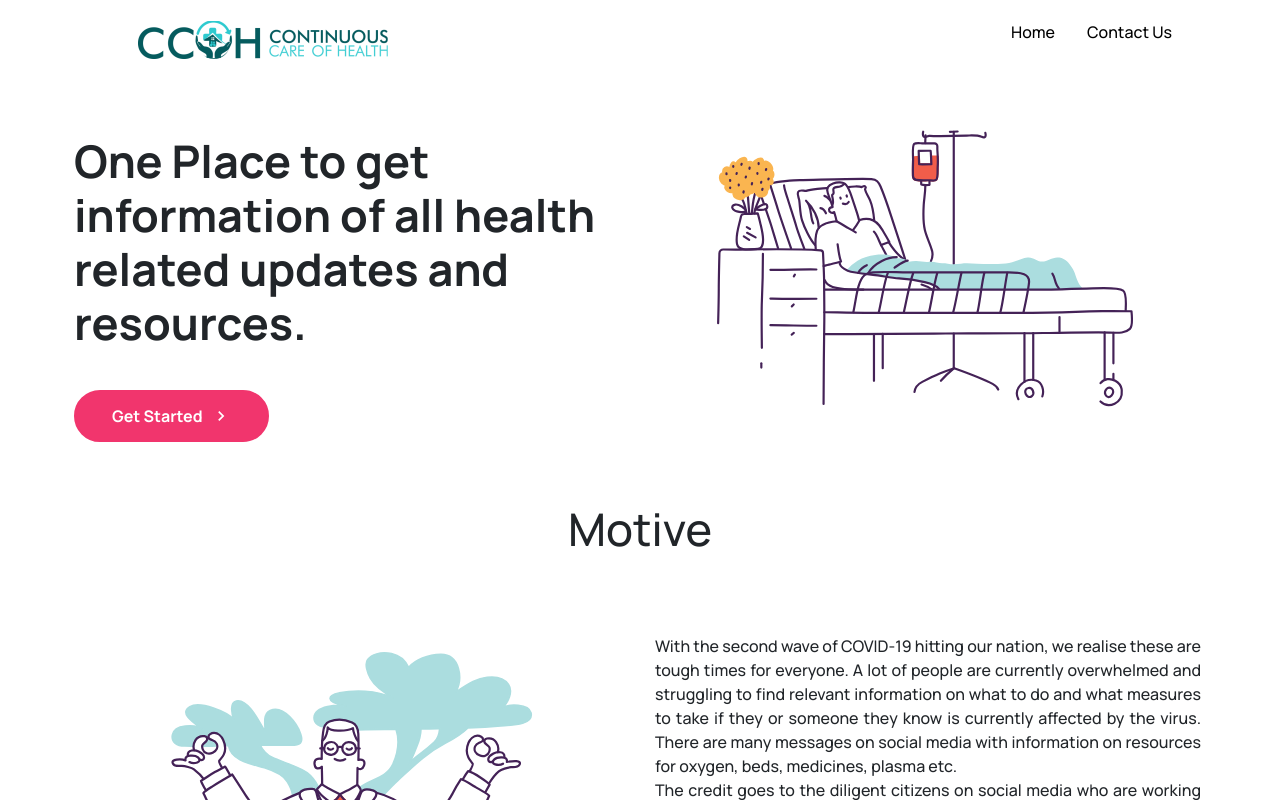
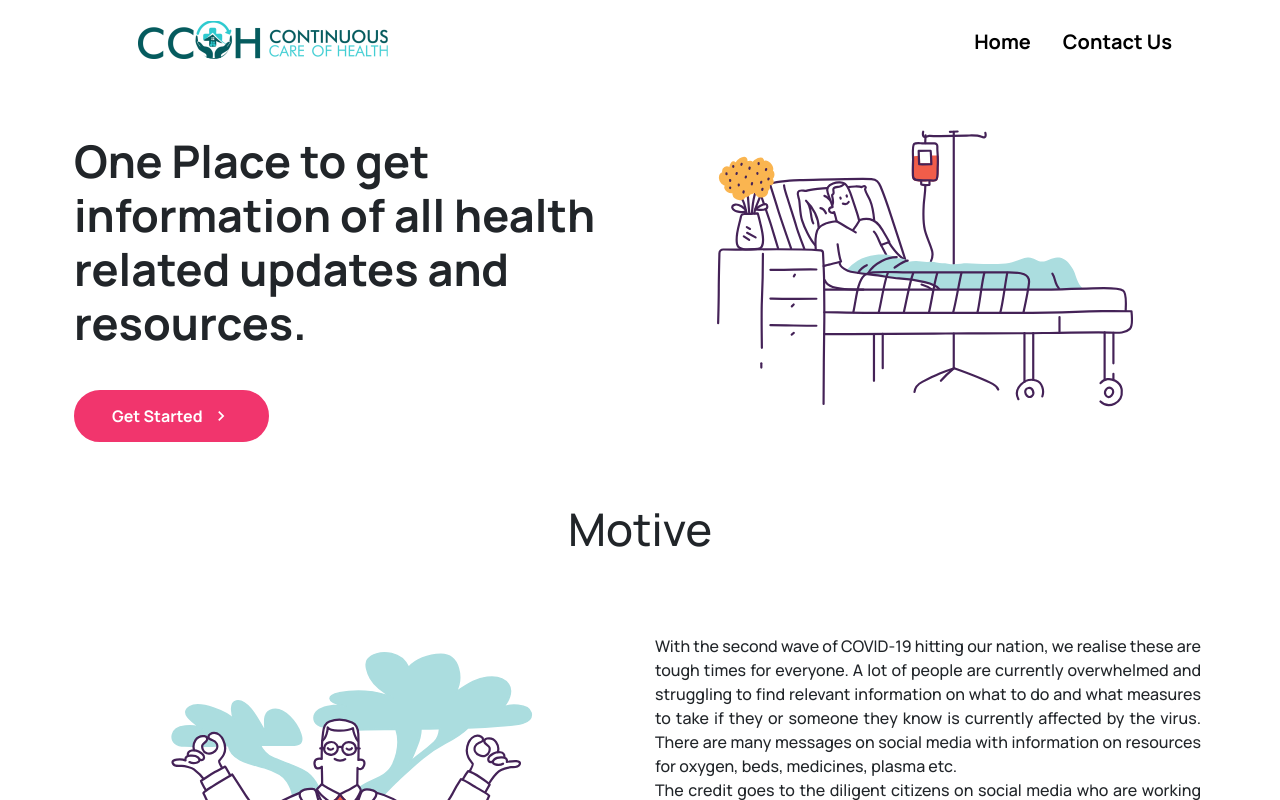
Before and after one commit to jerrycode06/amu-ccoh, a React (Create React App) app: page / in a window 1280 px wide. Shown: the top 800 px of the page. Built offline with nearby package versions, Linux system fonts and the light colour scheme.

Commit message:
fixed all links text decorations

```diff
--- a/public/index.html
+++ b/public/index.html
@@ -2,7 +2,7 @@
 <html lang="en">
   <head>
     <meta charset="utf-8" />
-    <link rel="icon" href="%PUBLIC_URL%/images/icon-logo.png" />
+    <link rel="icon" href="%PUBLIC_URL%/icon-logo.png" />
     <meta name="viewport" content="width=device-width, initial-scale=1" />
     <meta name="theme-color" content="#000000" />
     <meta
--- a/src/App.css
+++ b/src/App.css
@@ -38,9 +38,16 @@
   padding: 5px;
   text-decoration: none;
   border: 2px solid #f1356d;
-  border-radius: 5px;
+  border-radius: 10px;
   background-color: #f1356d;
   color: white;
+  transition: 0.3s ease-in-out;
+}
+
+.listgroup a:hover {
+  text-decoration: none;
+  background-color: white;
+  color: #f1356d;
 }
 
 .headerCard {
--- a/src/components/ButtonElements.js
+++ b/src/components/ButtonElements.js
@@ -24,6 +24,7 @@ export const Button = styled(Link)`
     background: ${({ primary }) => (primary ? "#ffffff" : "#F1356D")};
     color: #f1356d;
     border: 2px solid #f1356d;
+    text-decoration: none;
   }
 
   @media screen and (max-width: 768px) {
--- a/src/components/Navbar/NavbarElements.js
+++ b/src/components/Navbar/NavbarElements.js
@@ -70,13 +70,22 @@ export const NavItem = styled.li`
 export const NavLinks = styled(Link)`
   display: flex;
   align-items: center;
+  margin-top: 10px;
+  font-size: 20px;
+  font-weight: 700;
   text-decoration: none;
   padding: 0 1rem;
   height: 100%;
   cursor: pointer;
   color: #000;
+  transition: 0.3s ease-in-out;
 
   &:active {
     border-bottom: 3px solid #f1356d;
   }
+
+  &:hover {
+    text-decoration: none;
+    color: #f1356d;
+  }
 `;
--- a/src/components/Sidebar/SidebarElements.js
+++ b/src/components/Sidebar/SidebarElements.js
@@ -51,6 +51,7 @@ export const SidebarLink = styled(Link)`
   align-items: center;
   justify-content: center;
   font-size: 1.5rem;
+  font-weight: 700;
   text-decoration: none;
   list-style: none;
   transition: 0.2s ease-in-out;
@@ -58,7 +59,8 @@ export const SidebarLink = styled(Link)`
   cursor: pointer;
 
   &:hover {
-    color: #000;
+    color: #1f2937;
     transition: 0.2s ease-in-out;
+    text-decoration: none;
   }
 `;
```
Also changed, not shown: public/icon-logo.png (renamed from src/images/icon-logo.png).
